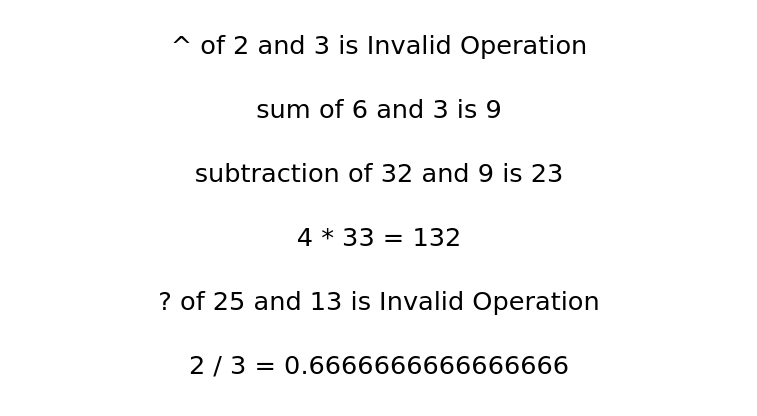
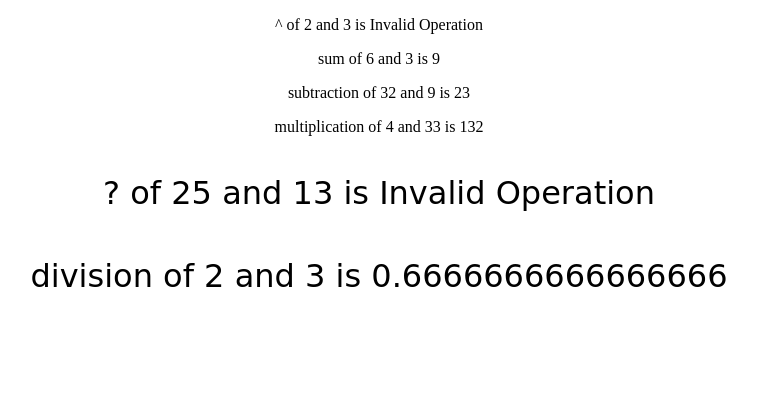
Before and after one commit to AryanSinghal/javascript-client, a React (Create React App) app: page / in a window 1280 px wide. Shown: the top 416 px of the page, without its empty margins (261-1018 px from the left). Built offline with nearby package versions, Linux system fonts and the light colour scheme.

Commit message:
feat: 🎸 add Children and Material UI Setup

```diff
--- a/src/App.jsx
+++ b/src/App.jsx
@@ -1,5 +1,4 @@
 import React from 'react';
-import Typography from '@material-ui/core/Typography';
 import { ThemeProvider } from '@material-ui/core/styles';
 import { ChildrenDemo } from './pages';
 import { theme } from './theme';
@@ -8,7 +7,7 @@ import { theme } from './theme';
 function App() {
   return (
     <ThemeProvider theme={theme}>
-      <Typography align="center"><ChildrenDemo /></Typography>
+      <ChildrenDemo />
     </ThemeProvider>
   );
 }
--- a/src/components/Math/Math.jsx
+++ b/src/components/Math/Math.jsx
@@ -1,12 +1,8 @@
 import React, { Component } from 'react';
-import PropType from 'prop-types';
+import PropTypes from 'prop-types';
 import { OPERATORS } from '../../configs/constants';
 
 export class Math extends Component {
-  constructor(props) {
-    super(props);
-  }
-
   calResult = (first, second, operator) => {
     let result = first + operator + second;
     result = (OPERATORS.includes(operator)) ? eval(result) : 'Invalid Operation';
@@ -24,11 +20,11 @@ export class Math extends Component {
   }
 }
 
-Math.protoType = {
-  first: PropType.number.isRequired,
-  second: PropType.number.isRequired,
-  operator: PropType.oneOf(['+', '-', '/', '*']).isRequired,
-  children: PropType.func,
+Math.propTypes = {
+  first: PropTypes.number.isRequired,
+  second: PropTypes.number.isRequired,
+  operator: PropTypes.oneOf(['+', '-', '/', '*']).isRequired,
+  children: PropTypes.func,
 };
 
 Math.defaultProps = {
--- a/src/pages/ChildrenDemo/ChildrenDemo.jsx
+++ b/src/pages/ChildrenDemo/ChildrenDemo.jsx
@@ -1,11 +1,8 @@
 import React from 'react';
+import { Typography } from '@material-ui/core';
 import { Math } from '../../components';
 
 export class ChildrenDemo extends React.Component {
-  constructor(props) {
-    super(props);
-  }
-
   children = (first, second, operator, result) => {
     switch (operator) {
     case '+':
@@ -23,14 +20,16 @@ export class ChildrenDemo extends React.Component {
 
   render() {
     return (
-      <>
-        <Math first="2" second="3" operator="^" children={this.children} />
-        <Math first="6" second="3" operator="+" children={this.children} />
-        <Math first="32" second="9" operator="-" children={this.children} />
-        <Math first="4" second="33" operator="*" />
-        <Math first="25" second="13" operator="?" children={this.children} />
-        <Math first="2" second="3" operator="/" />
-      </>
+      <div align="center">
+        <Math first="2" second="3" operator="^">{this.children}</Math>
+        <Math first="6" second="3" operator="+">{this.children}</Math>
+        <Math first="32" second="9" operator="-">{this.children}</Math>
+        <Math first="4" second="33" operator="*">{this.children}</Math>
+        <Typography variant="h6">
+          <Math first="25" second="13" operator="?">{this.children}</Math>
+          <Math first="2" second="3" operator="/">{this.children}</Math>
+        </Typography>
+      </div>
     );
   }
 }
```
